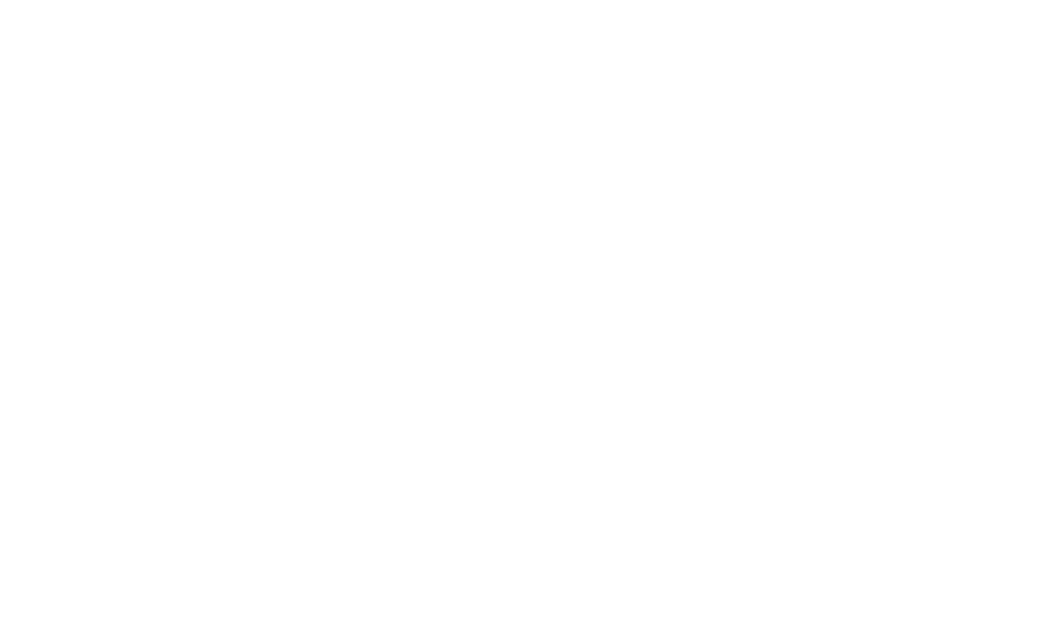
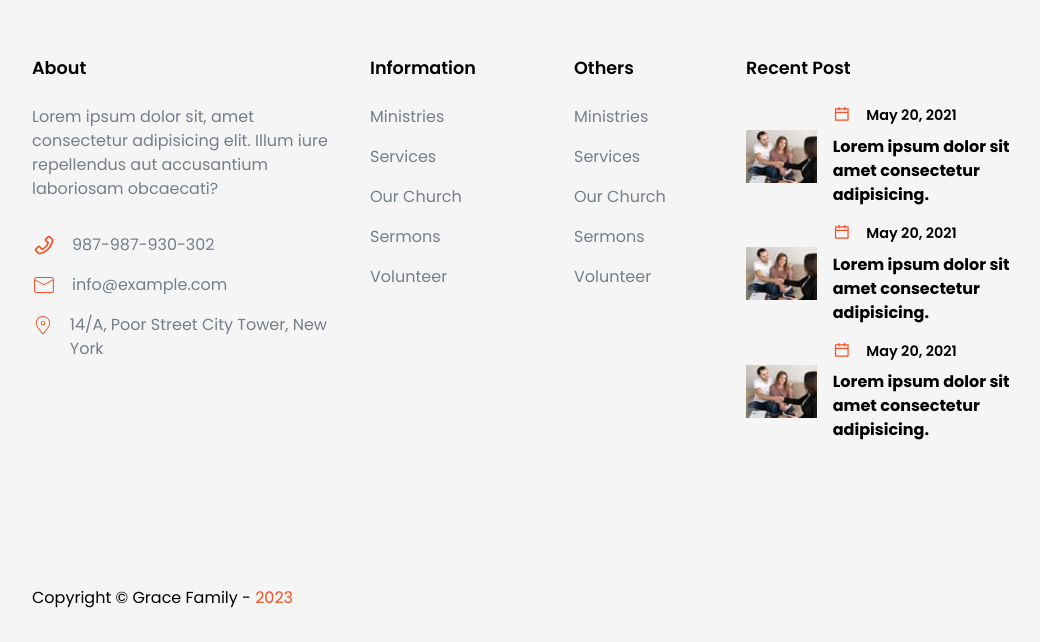
Before and after one commit to manenim/church-site, a Next.js app: page /contact in a window 1280 px wide. Shown: the part 1721-2363 px from the top of the page, without its empty margins (98-1138 px from the left). Before the commit the page ends 1584 px from the top, so only its background shows below. Built offline with nearby package versions, Linux system fonts and the light colour scheme.

Commit message:
fix: add navbar and footer

```diff
--- a/components/about/Banner.tsx
+++ b/components/about/Banner.tsx
@@ -6,7 +6,7 @@
   return (
        <div className="flex h-[92vh] w-screen items-center justify-center bg-home-hero bg-cover bg-center text-light">
         <div className="w-[85%]">
-            <div className="mb-7 inline-flex bg-white py-[7px] px-[26px] font-[500] text-primary">We Believe in God</div>
+            {/* <div className="mb-7 inline-flex bg-white py-[7px] px-[26px] font-[500] text-primary">We Believe in God</div>  */}
             <div className="text-[2.5rem] font-bold md:text-[5rem]">About Us</div>
             <div className="md:w-[55%] lg:w-[35%]">We are a church that belives in Jesus christ and the followers and We are a church that belives in Jesus christ</div>
             <button className="relative mt-[1.1rem] flex cursor-pointer items-center whitespace-nowrap bg-secondary px-[1rem] py-[.8rem] text-center align-middle text-[0.875rem] font-bold uppercase text-white">Explore Our Church <FiArrowRight className='ml-[.5rem]' /></button>
--- a/components/contact/Banner.tsx
+++ b/components/contact/Banner.tsx
@@ -5,7 +5,7 @@
   return (
     <div className="flex h-[92vh] w-screen items-center justify-center bg-home-hero bg-cover bg-center text-light">
         <div className="w-[85%]">
-            <div className="mb-7 inline-flex bg-white py-[7px] px-[26px] font-[500] text-primary">We Believe in God</div>
+            {/* <div className="mb-7 inline-flex bg-white py-[7px] px-[26px] font-[500] text-primary">We Believe in God</div>  */}
             <div className="text-[2.5rem] font-bold md:text-[5rem]">Contact Us</div>
             <div className="md:w-[55%] lg:w-[35%]">We are a church that belives in Jesus christ and the followers and We are a church that belives in Jesus christ</div>
       </div>
--- /dev/null
+++ b/components/general/Footer.tsx
@@ -0,0 +1,127 @@
+import React from 'react'
+import { CiMail, CiLocationOn } from 'react-icons/ci'
+import { AiOutlinePhone, AiOutlineCalendar } from 'react-icons/ai'
+import Image from 'next/image'
+
+const Footer = () => {
+  return (
+    <footer className='mt-28 bg-[#f5f5f5] px-4  pt-20 md:px-6 lg:px-[8.125rem]'>
+          <div className='w-full'>
+            <div className='flex flex-col pb-32 text-center md:flex-row md:justify-between md:text-left'>
+                <div className='mb-12 w-full md:w-[40%] lg:w-[30%]'>
+                    <h3 className='pb-6 text-[1.1rem] font-semibold'>About</h3>
+                    <p className='pb-8 text-dark'>Lorem ipsum dolor sit, amet consectetur adipisicing elit. Illum iure repellendus aut accusantium laboriosam obcaecati?
+                  </p>
+                  <div className='flex justify-center text-dark md:justify-start'>
+                    <AiOutlinePhone className='mr-4 text-[1.5rem] text-secondary' />
+                    <div>987-987-930-302</div>
+
+                  </div>
+                  <div className='mt-4 flex justify-center text-dark md:justify-start'>
+                    <CiMail className='mr-4 text-[1.5rem] text-secondary' />
+                    <div>info@example.com</div>
+
+                  </div>
+                  <div className='mt-4 flex justify-center text-dark md:justify-start'>
+                    <CiLocationOn className='mr-4 text-[1.5rem] text-secondary' />
+                    <div>14/A, Poor Street City Tower, New York</div>
+
+                  </div>
+          </div>
+
+
+
+
+                <div className='w-full md:w-[25%] lg:mb-8 lg:w-[20%] lg:pl-8'>
+                    <h3 className='pb-6 text-[1.1rem] font-semibold'>Information</h3>
+                    <ul className='text-dark'>
+                      <li className = 'mb-4'>Ministries</li>
+                      <li className = 'mb-4'>Services</li>
+                      <li className = 'mb-4'>Our Church</li>
+                      <li className = 'mb-4'>Sermons</li>
+                      <li className = 'mb-4'>Volunteer</li>
+                      <li className = 'mb-4'></li>
+                    </ul>
+
+          </div>
+
+
+
+
+                <div className='mb-12 w-full md:w-[25%] lg:w-[20%] lg:pl-8'>
+                    <h3 className='pb-6 text-[1.1rem] font-semibold'>Others</h3>
+                    <ul className='text-dark'>
+                      <li className = 'mb-4'>Ministries</li>
+                      <li className = 'mb-4'>Services</li>
+                      <li className = 'mb-4'>Our Church</li>
+                      <li className = 'mb-4'>Sermons</li>
+                      <li className = 'mb-4'>Volunteer</li>
+                      <li></li>
+                    </ul>
+
+          </div>
+
+
+
+                <div className='hidden w-full lg:block lg:w-[30%]'>
+                  <h3 className='pb-6 text-[1.1rem] font-semibold'>Recent Post</h3>
+
+                  <div className='mb-4 flex items-center'>
+              <Image
+                src = '/assets/img/footer/1.jpg'
+                width={100}
+                height={100}
+                alt = ""
+                className='mr-4 h-full w-[45%] object-cover object-center text-[4.5rem] text-secondary' />
+                    <div>
+                      <div className='mb-2 flex'>
+                        <AiOutlineCalendar className='mr-4 text-[1.1rem] text-secondary' />
+                         <p className='text-[.9rem] font-semibold'>May 20, 2021</p>
+                       </div>
+                      <p className='font-bold'>Lorem ipsum dolor sit amet consectetur adipisicing.</p>
+                    </div>
+
+                  </div>
+                  <div className='mb-4 flex items-center'>
+              <Image
+                src = '/assets/img/footer/1.jpg'
+                width={100}
+                height={100}
+                alt = ""
+                className='mr-4 h-full w-[45%] object-cover object-center text-[4.5rem] text-secondary' />
+                    <div>
+                      <div className='mb-2 flex'>
+                        <AiOutlineCalendar className='mr-4 text-[1.1rem] text-secondary' />
+                         <p className='text-[.9rem] font-semibold'>May 20, 2021</p>
+                       </div>
+                      <p className='font-bold'>Lorem ipsum dolor sit amet consectetur adipisicing.</p>
+                    </div>
+
+            </div>
+
+
+                  <div className='mb-4 flex items-center'>
+              <Image
+                src = '/assets/img/footer/1.jpg'
+                width={100}
+                height={100}
+                alt = ""
+                className='mr-4 h-full w-[45%] object-cover object-center text-[4.5rem] text-secondary' />
+                    <div>
+                      <div className='mb-2 flex'>
+                        <AiOutlineCalendar className='mr-4 text-[1.1rem] text-secondary' />
+                         <p className='text-[.9rem] font-semibold'>May 20, 2021</p>
+                       </div>
+                      <p className='font-bold'>Lorem ipsum dolor sit amet consectetur adipisicing.</p>
+                    </div>
+
+                  </div>
+                </div>
+        </div>
+        <p className='pb-8'>Copyright &#169; Grace Family - <span className='text-secondary'>2023</span></p>
+          </div>
+    </footer>
+  )
+}
+
+export default Footer
--- /dev/null
+++ b/components/general/Navbar.tsx
@@ -0,0 +1,31 @@
+import Link from 'next/link'
+import React, { useState } from 'react'
+import { Squash as Hamburger } from 'hamburger-react'
+
+
+
+
+const Navbar = () => {
+    const [isOpen, setOpen] = useState(false)
+
+
+
+  return (
+      <nav className='absolute mt-10 w-screen'>
+          <div className='mx-auto w-[85%]'>
+              <div className='flex h-[4rem] items-center justify-between bg-white px-8'>
+                  <div className="text-[1.5rem] font-bold">LOGO.</div>
+                  {/* <Hamburger size={20} toggled={isOpen} toggle={setOpen}/> */}
+                  <ul className="hidden items-center justify-between md:flex">
+                      <li><Link className='' href = '/'>Home</Link></li>
+                      <li className='ml-10'><Link className='' href = '/about'>About</Link></li>
+                      <li className='ml-10'><Link className='' href = '/#'>Blog</Link></li>
+                      <li className='mx-10'><Link className='' href = '/contact'>Contact</Link></li>
+                  </ul>
+              </div>
+          </div>
+      </nav>
+  )
+}
+
+export default Navbar
--- a/package.json
+++ b/package.json
@@ -13,6 +13,7 @@
     "@types/react": "18.0.26",
     "@types/react-dom": "18.0.9",
     "eslint-config-next": "13.0.6",
+    "hamburger-react": "^2.5.0",
     "next": "13.0.6",
     "prettier-plugin-tailwindcss": "^0.2.1",
     "react": "18.2.0",
--- a/pages/_app.tsx
+++ b/pages/_app.tsx
@@ -1,6 +1,10 @@
 import '../styles/globals.css'
 import type { AppProps } from 'next/app'
+import Navbar from '../components/general/Navbar'
 
 export default function App({ Component, pageProps }: AppProps) {
-  return <Component {...pageProps} />
+  return (
+
+    <Component {...pageProps} />
+  )
 }
--- a/pages/about.tsx
+++ b/pages/about.tsx
@@ -5,16 +5,20 @@
 import ImageGrid from '../components/about/ImageGrid'
 import Timeline from '../components/about/Timeline'
 import Blog from '../components/general/Blog'
+import Footer from '../components/general/Footer'
+import Navbar from '../components/general/Navbar'
 
 const About = () => {
   return (
     <div>
+      <Navbar />
       <Banner />
       <ImageGrid />
       <Timeline />
       <Approach />
       <Contact />
       <Blog />
+      <Footer />
     </div>
   )
 }
--- a/pages/contact.tsx
+++ b/pages/contact.tsx
@@ -2,13 +2,17 @@
 import Banner from '../components/contact/Banner'
 import Card from '../components/contact/Card'
 import Form from '../components/contact/Form'
+import Footer from '../components/general/Footer'
+import Navbar from '../components/general/Navbar'
 
 const Contact = () => {
   return (
-      <div>
+    <div>
+      <Navbar />
           <Banner />
           <Form />
-          <Card />
+      <Card />
+      <Footer />
     </div>
   )
 }
--- a/pages/index.tsx
+++ b/pages/index.tsx
@@ -1,6 +1,8 @@
 import Head from 'next/head'
 import Contact from '../components/about/Contact'
 import Blog from '../components/general/Blog'
+import Footer from '../components/general/Footer'
+import Navbar from '../components/general/Navbar'
 import About from '../components/home/About'
 import Banner from '../components/home/Banner'
 import Faq from '../components/home/Faq'
@@ -18,7 +20,7 @@
         <meta name="description" content="Generated by create next app" />
         <link rel="icon" href="/favicon.ico" />
       </Head>
-
+      <Navbar />
       <Banner />
 
       <main>
@@ -32,6 +34,7 @@
         <Programs />
         <Blog />
       </main>
+      <Footer/>
     </div>
   )
 }
--- /dev/null
+++ b/pages/test.tsx
@@ -0,0 +1,15 @@
+import React from 'react'
+import Footer from '../components/general/Footer'
+import Navbar from '../components/general/Navbar'
+
+const Test = () => {
+  return (
+      <div>
+          <Navbar />
+      test
+      <Footer/>
+    </div>
+  )
+}
+
+export default Test
```
Also changed, not shown: public/assets/img/footer/1.jpg (added), 1 other file (tests, documents, lock files or other folders).
